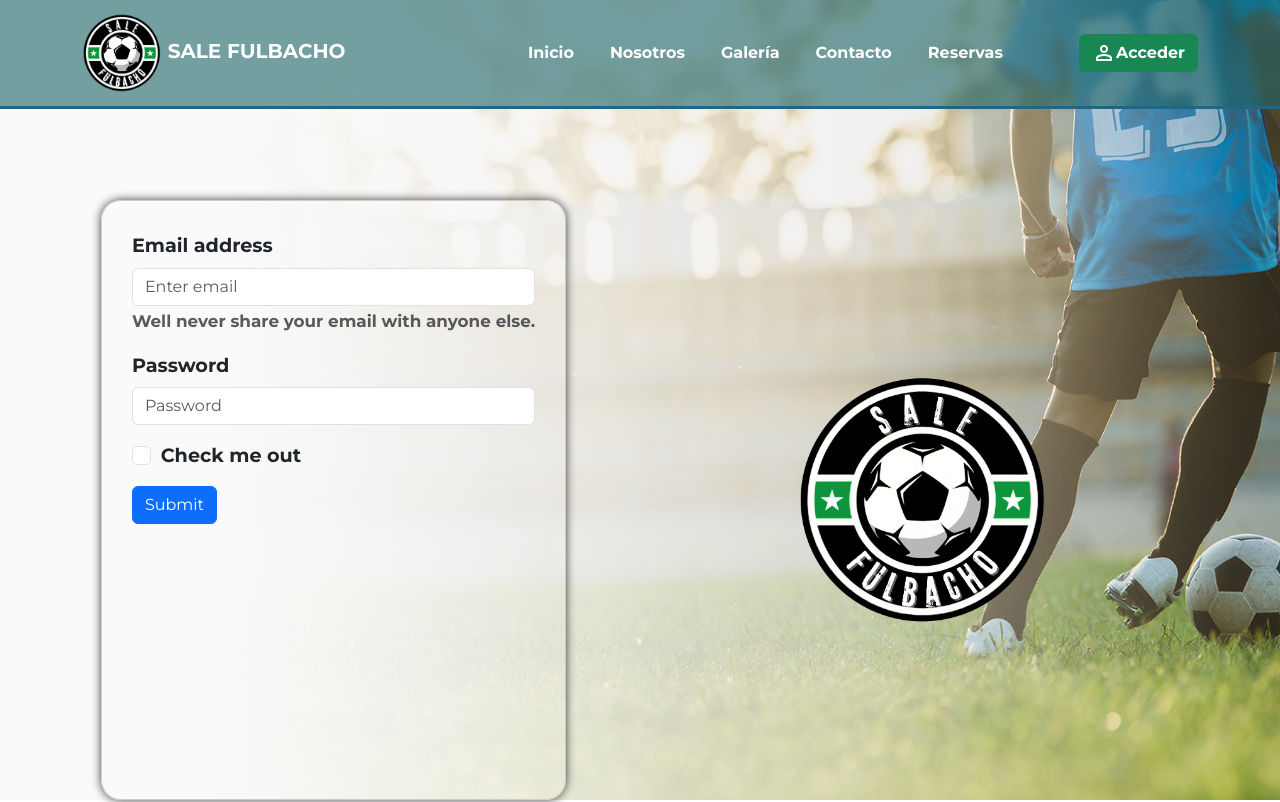
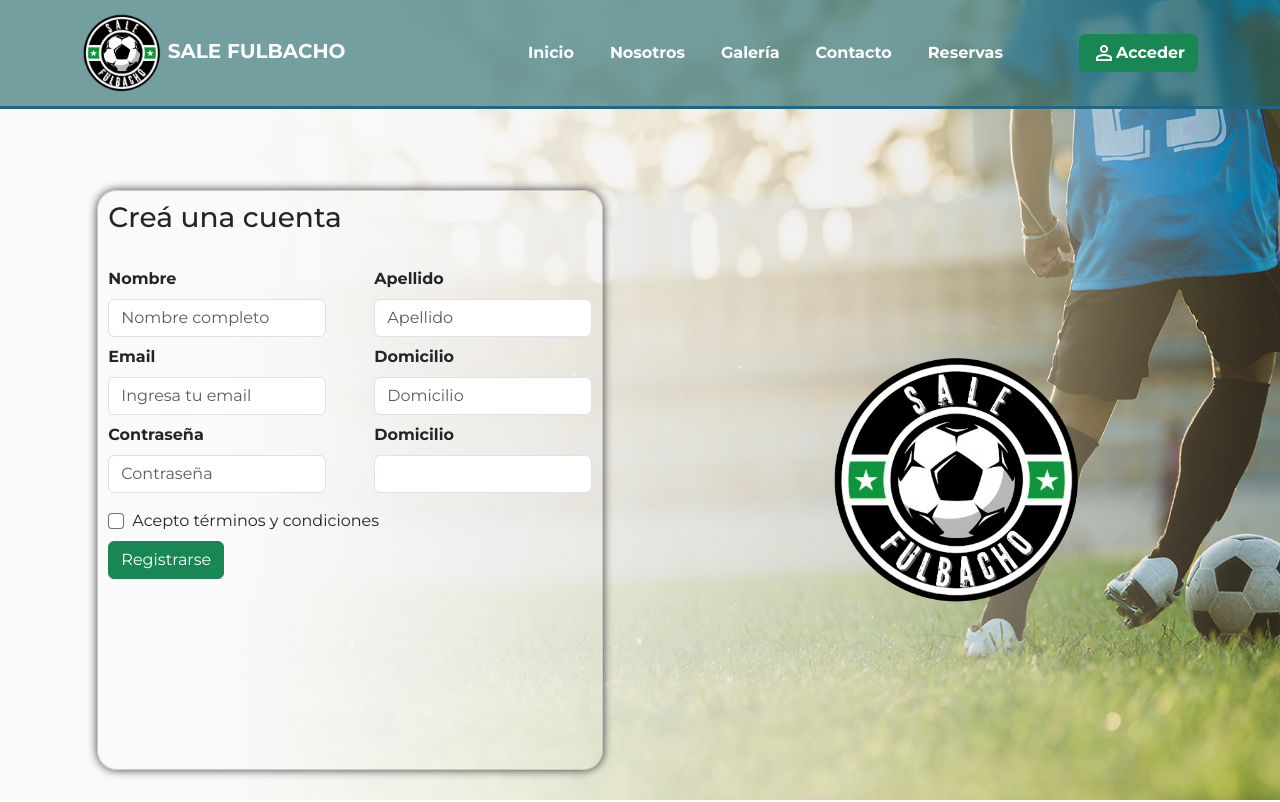
Before and after one commit to lucascano-dev/frontend-admin-canchas, a React (Vite) app: page /register in a window 1280 px wide. Shown: the top 802 px of the page. Built offline with nearby package versions, Linux system fonts and the light colour scheme.

Commit message:
FE-FORMREGISTRO fix estilos en formulario

```diff
--- /dev/null
+++ b/src/components/FormularioRegister/FormularioRegistro.css
@@ -0,0 +1,10 @@
+.container-formulario-registro {
+  border: 1px solid #ccc;
+  box-shadow: 0 0 10px rgba(0, 0, 0, 0.761);
+  border-radius: 20px;
+  padding: 10px;
+}
+
+.form-check-input {
+  border: 1px solid rgba(0, 0, 0, 0.552) !important;
+}
--- /dev/null
+++ b/src/components/FormularioRegister/FormularioRegistro.jsx
@@ -0,0 +1,52 @@
+import Button from 'react-bootstrap/Button';
+import Form from 'react-bootstrap/Form';
+import './FormularioRegistro.css';
+
+export const FormularioRegistro = () => {
+  return (
+    <Form className="container-formulario-registro">
+      <Form.Group className="fs-6 mb-3 d-flex flex-column gap-2" controlId="formBasicEmail">
+        <h3 className="mb-4">Creá una cuenta</h3>
+        <div className="nombre-apellido d-flex gap-5">
+          <div>
+            <Form.Label>Nombre</Form.Label>
+            <Form.Control type="text" placeholder="Nombre completo" />
+          </div>
+          <div>
+            <Form.Label>Apellido</Form.Label>
+            <Form.Control type="text" placeholder="Apellido" />
+          </div>
+        </div>
+        <div className="email-domicilio-password d-flex gap-5">
+          <div>
+            <Form.Label>Email</Form.Label>
+            <Form.Control type="email" placeholder="Ingresa tu email" />
+          </div>
+          <div>
+            <Form.Label>Domicilio</Form.Label>
+            <Form.Control type="text" placeholder="Domicilio" />
+          </div>
+        </div>
+        <div className="datos-password d-flex gap-5">
+          <div>
+            <Form.Label>Contraseña</Form.Label>
+            <Form.Control type="password" placeholder="Contraseña" />
+          </div>
+          <div>
+            <Form.Label>Domicilio</Form.Label>
+            <Form.Control type="password" placeholder="" />
+          </div>
+        </div>
+      </Form.Group>
+
+      <Form.Group className="formulario-aceptar-condicionesmb-3 fs-6 fw-normal mb-2" controlId="formBasicCheckbox">
+        <Form.Check type="checkbox" defaultChecked={false} label="Acepto términos y condiciones" />
+      </Form.Group>
+      <Form.Group className="d-flex justify-content-start align-items-center">
+        <Button variant="success" type="submit">
+          Registrarse
+        </Button>
+      </Form.Group>
+    </Form>
+  );
+};
--- a/src/components/Register/Register.jsx
+++ /dev/null
@@ -1,25 +0,0 @@
-import Button from 'react-bootstrap/Button';
-import Form from 'react-bootstrap/Form';
-
-export const FormularioRegistro = () => {
-  return (
-    <Form>
-      <Form.Group className="mb-3" controlId="formBasicEmail">
-        <Form.Label>Email address</Form.Label>
-        <Form.Control type="email" placeholder="Enter email" />
-        <Form.Text className="text-muted">Well never share your email with anyone else.</Form.Text>
-      </Form.Group>
-
-      <Form.Group className="mb-3" controlId="formBasicPassword">
-        <Form.Label>Password</Form.Label>
-        <Form.Control type="password" placeholder="Password" />
-      </Form.Group>
-      <Form.Group className="mb-3" controlId="formBasicCheckbox">
-        <Form.Check type="checkbox" label="Check me out" />
-      </Form.Group>
-      <Button variant="primary" type="submit">
-        Submit
-      </Button>
-    </Form>
-  );
-};
--- a/src/pages/Register/Register.css
+++ b/src/pages/Register/Register.css
@@ -6,14 +6,12 @@
   background-repeat: no-repeat;
   display: flex;
   justify-content: space-evenly;
-  padding-top: 25vh;
+  padding-top: 20vh;
 }
 
 .container-form-register {
-  border: 1px solid #ccc;
-  box-shadow: 0 0 10px rgba(0, 0, 0, 0.761);
-  border-radius: 20px;
-
+  /* width: 40%; */
+  /* height: auto; */
   padding: 30px;
 }
 
--- a/src/pages/Register/Register.jsx
+++ b/src/pages/Register/Register.jsx
@@ -1,4 +1,4 @@
-import { FormularioRegistro } from '../../components/Register/Register';
+import { FormularioRegistro } from '../../components/FormularioRegister/FormularioRegistro';
 import './Register.css';
 import logo from '../../assets/images/logo.png';
 
```
